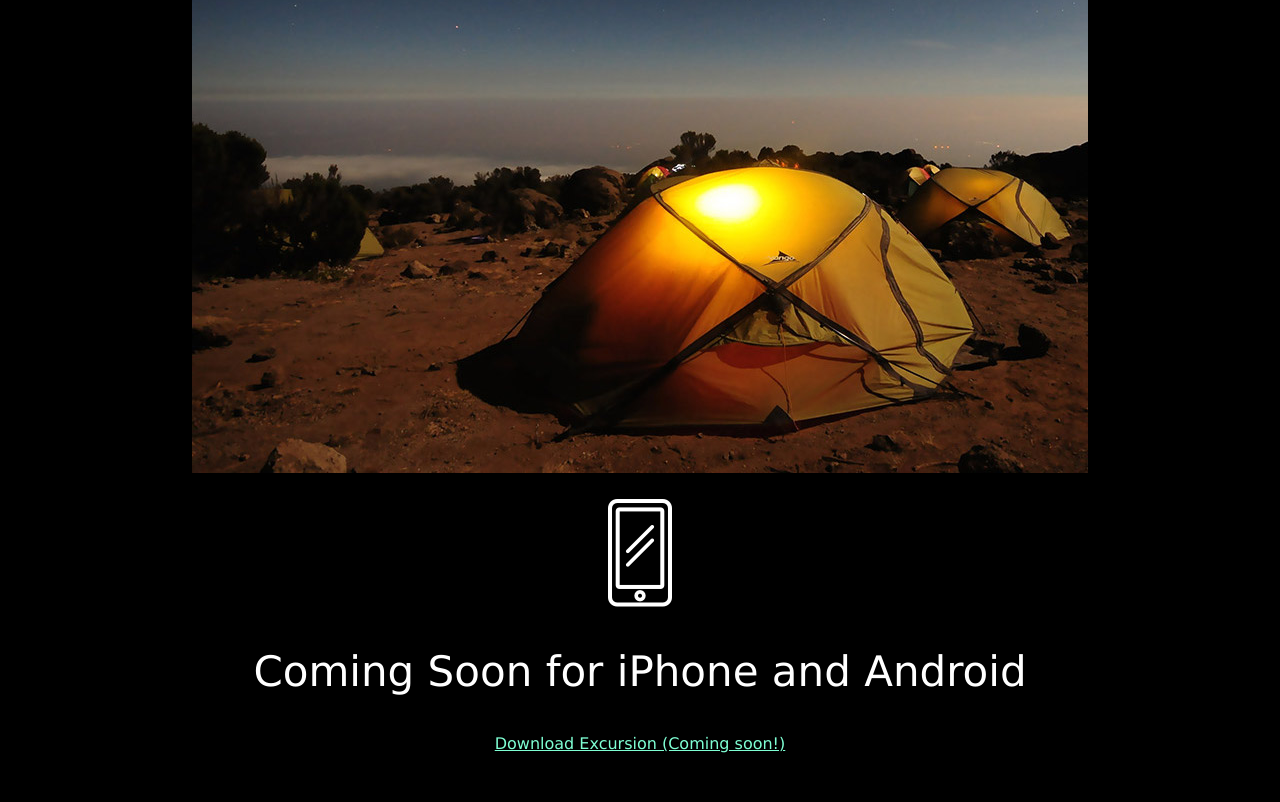
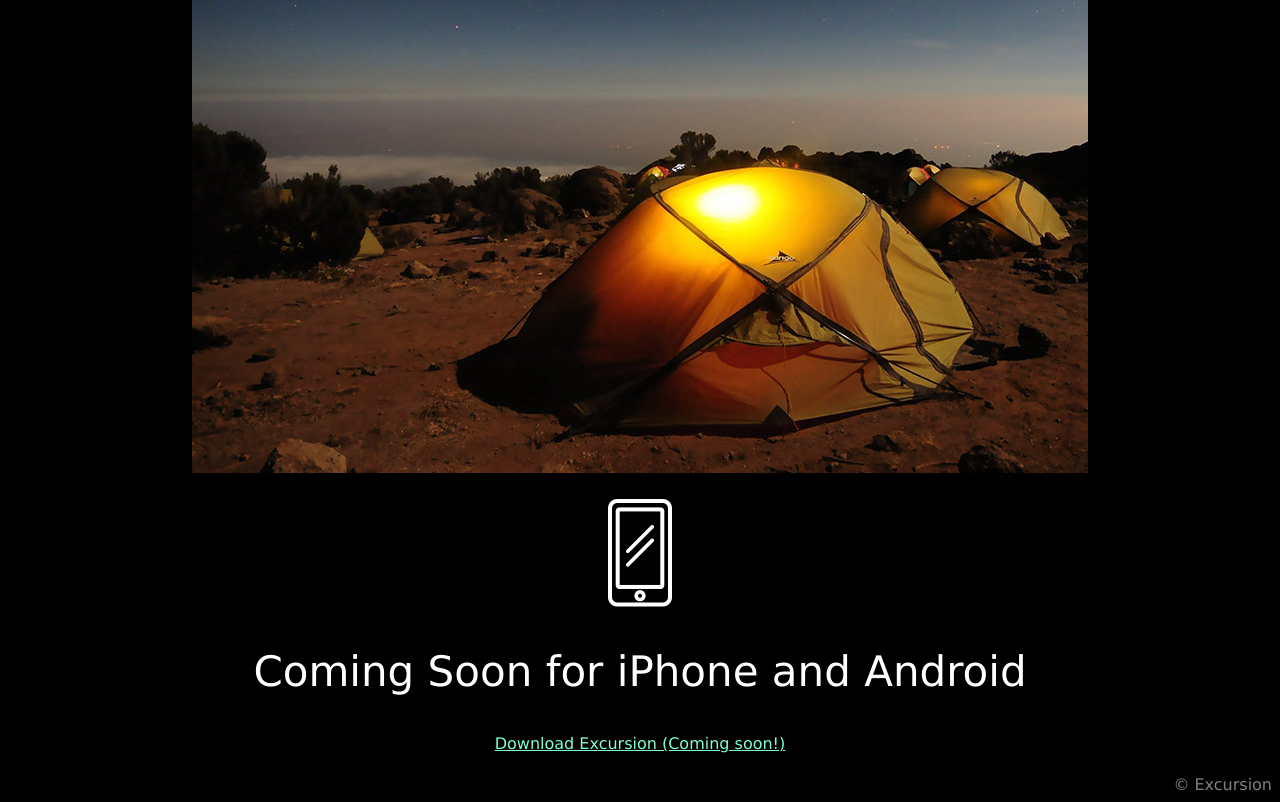
Before and after one commit to annethye/excursion, a plain HTML site: page index.html in a window 1280 px wide. Shown: the part 542-1344 px from the top of the page. Before the commit the page ends 1317 px from the top, so only its background shows below. Drawn offline with Linux system fonts and the light colour scheme.

Commit message:
Add footer

```diff
--- a/index.html
+++ b/index.html
@@ -17,5 +17,9 @@
     <p><img src="resources/images/phone.png"></p>
     <h2>Coming Soon for iPhone and Android</h2>
     <p><a href="#">Download Excursion (Coming soon!)</a></p>
+    <footer>
+      &copy; Excursion
+    </footer>
   </body>
+
 </html>
--- a/resources/css/style.css
+++ b/resources/css/style.css
@@ -24,3 +24,8 @@ p {
   font-size: 21px;
   color: gray;
 }
+
+footer {
+  text-align: right;
+  color: gray;
+}
```
